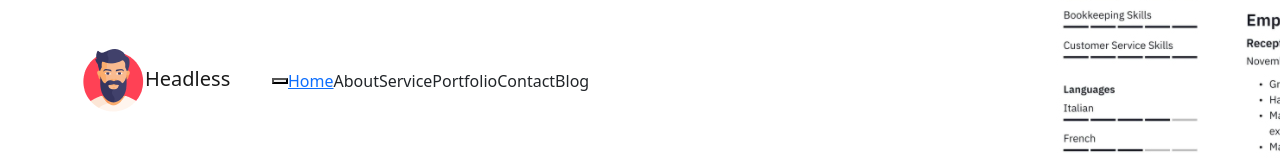
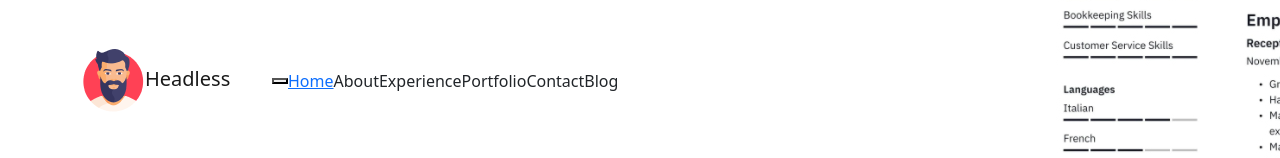
Before and after one commit to IvoTsochev/next-portfolio, a Next.js app: page / in a window 1280 px wide. Shown: the part 366-524 px from the top of the page. Built offline with nearby package versions, Linux system fonts and the light colour scheme.

Commit message:
nav changes => Services changed to Experience

```diff
--- a/components/Exprience/Exprience.js
+++ b/components/Exprience/Exprience.js
@@ -36,7 +36,7 @@ const Expriences = [
 
 const ExprienceSec = (props) => {
   return (
-    <div className="wpo-work-area section-padding">
+    <div className="wpo-work-area section-padding" id="experience">
       <div className="container">
         <SectionTitle Title={ 'My Work Experience' } />
         <div className="wpo-work-wrap">
--- a/components/footer/Footer.js
+++ b/components/footer/Footer.js
@@ -10,7 +10,6 @@ const SubmitHandler = (e) => {
 const Footer = (props) => {
 
   const currentYear = new Date().getFullYear();
-
 
   return (
     <footer className="wpo-site-footer">
@@ -49,6 +48,7 @@ const Footer = (props) => {
               <div className="widget link-widget">
                 <div className="widget-title">
                   <h3>Navigation</h3>
+
                 </div>
                 <ul>
                   <li><Link to="about" spy={ true } smooth={ true } duration={ 500 }>About us</Link></li>
--- a/components/header/Header.js
+++ b/components/header/Header.js
@@ -33,17 +33,29 @@ const Header = (props) => {
                       <a href="/">Home</a>
                     </li>
                     <li>
-                      <Link activeClass="active" to="about" spy={ true } smooth={ true } duration={ 500 }>About</Link>
-                    </li>
-                    <li><Link activeClass="active" to="service" spy={ true } smooth={ true } duration={ 500 }>Service</Link></li>
-                    <li>
-                      <Link activeClass="active" to="portfolio" spy={ true } smooth={ true } duration={ 500 } onClick={ ClickHandler }>Portfolio</Link>
+                      <Link activeClass="active" to="about" spy={ true } smooth={ true } duration={ 500 }>
+                        About
+                      </Link>
                     </li>
                     <li>
-                      <Link activeClass="active" to="contact" spy={ true } smooth={ true } duration={ 500 }>Contact</Link>
+                      <Link activeClass="active" to="experience" spy={ true } smooth={ true } duration={ 500 }>
+                        Experience
+                      </Link>
                     </li>
                     <li>
-                      <Link activeClass="active" to="blog" spy={ true } smooth={ true } duration={ 500 }>Blog</Link>
+                      <Link activeClass="active" to="portfolio" spy={ true } smooth={ true } duration={ 500 } onClick={ ClickHandler }>
+                        Portfolio
+                      </Link>
+                    </li>
+                    <li>
+                      <Link activeClass="active" to="contact" spy={ true } smooth={ true } duration={ 500 }>
+                        Contact
+                      </Link>
+                    </li>
+                    <li>
+                      <Link activeClass="active" to="blog" spy={ true } smooth={ true } duration={ 500 }>
+                        Blog
+                      </Link>
                     </li>
                   </ul>
 
```
